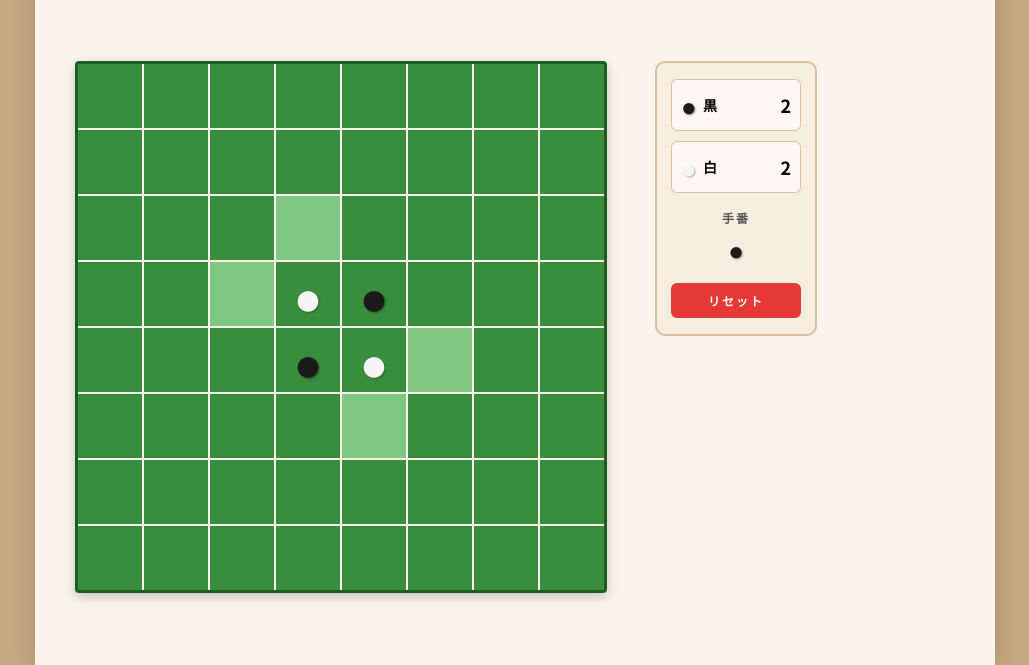
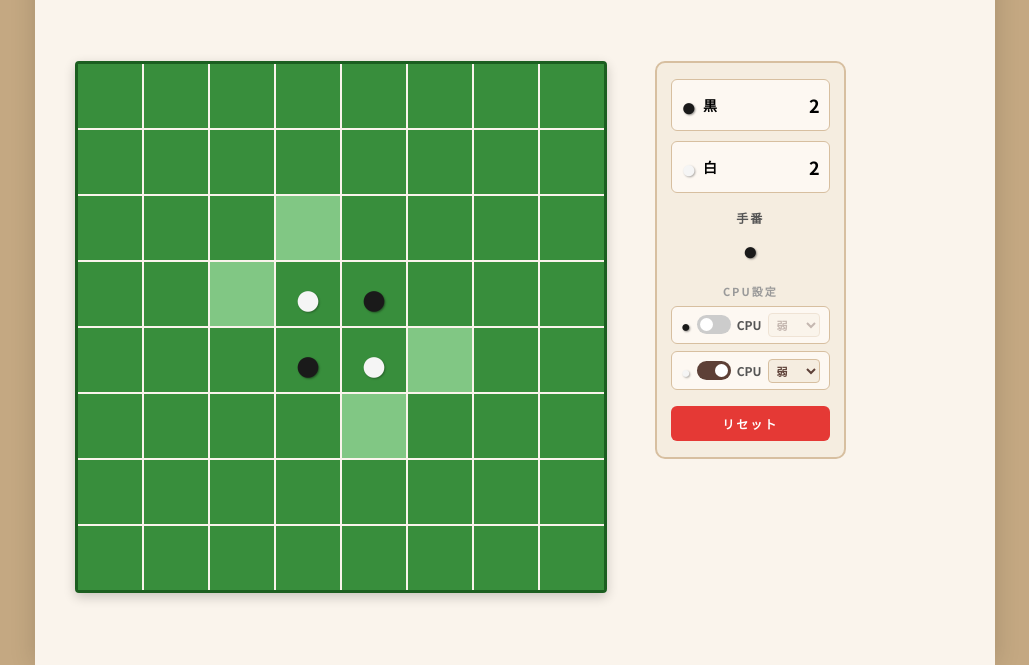
Before and after one commit to aousagi220/Usagi-Reversi, a plain HTML site: page index.html in a window 1280 px wide. Shown: the part 135-800 px from the top of the page, without its empty margins (125-1154 px from the left). Drawn offline with Linux system fonts and the light colour scheme.

Commit message:
CPU(弱い)機能の追加完了

```diff
--- a/JS/functionCpuFlow.js
+++ b/JS/functionCpuFlow.js
@@ -1,8 +1,4 @@
 let cpuTimerId = null;
-
-function clearTimeout(cpuTimerId) {
-  cpuTimerId = null;
-}
 
 function playCpuMove(cpuType) {
   const validMoves = getValidMoves();
@@ -26,16 +22,16 @@ function cpuTurn() {
   const cpuType = player === BLACK ? blackCpuType : whiteCpuType;
   if (playerName === TYPE_CPU) {
     if (cpuTimerId !== null) {
-      clearTimeout(cpuTimerId);
+      window.clearTimeout(cpuTimerId);
     }
     cpuTimerId = setTimeout(() => {
+      cpuTimerId = null;
       if (getValidMoves().length === 0) {
         passTurn();
         return;
       }
       playCpuMove(cpuType);
       proceedTurn();
-      cpuTimerId = null;
     }, 500);
   }
 }
--- a/JS/functionGameFlow.js
+++ b/JS/functionGameFlow.js
@@ -3,7 +3,8 @@ function resetGame() {
   boardReset();
   gameUI(countStone());
   hiddenResultModal();
-  clearTimeout(cpuTimeout);
+  window.clearTimeout(cpuTimerId);
+  cpuTimerId = null;
 }
 
 function gameEnd() {
@@ -25,14 +26,14 @@ function proceedTurn() {
   if (!hasValidMove(currentPlayer)) {
     if (isGameEnd()) {
       gameEnd();
-      clearTimeout(cpuTimeout);
+      window.clearTimeout(cpuTimerId);
+      cpuTimerId = null;
       return;
     } else {
       passTurn();
     }
   }
   cpuTurn();
-
 }
 
 function passTurn() {
--- a/JS/script.js
+++ b/JS/script.js
@@ -2,7 +2,7 @@ const EMPTY = 0; // no stone
 const BLACK = 1; // player 1
 const WHITE = 2; // player 2
 const TYPE_HUMAN = 0;
-const TYPE_CPU =1;
+const TYPE_CPU = 1;
 const BOARD_SIZE = 8;
 const WEAK = 0;
 const NORMAL = 1;
@@ -42,3 +42,21 @@ document.getElementById("reset-btn").addEventListener("click", () => {
 document.getElementById("rematch-btn").addEventListener("click", () => {
   resetGame();
 });
+
+document.getElementById("black-cpu-toggle").addEventListener("change", (e) => {
+  blackPlayerName = e.target.checked ? TYPE_CPU : TYPE_HUMAN;
+  document.getElementById("black-cpu-level").disabled = !e.target.checked;
+});
+
+document.getElementById("white-cpu-toggle").addEventListener("change", (e) => {
+  whitePlayerName = e.target.checked ? TYPE_CPU : TYPE_HUMAN;
+  document.getElementById("white-cpu-level").disabled = !e.target.checked;
+});
+
+document.getElementById("black-cpu-level").addEventListener("change", (e) => {
+  blackCpuType = parseInt(e.target.value, 10);
+});
+
+document.getElementById("white-cpu-level").addEventListener("change", (e) => {
+  whiteCpuType = parseInt(e.target.value, 10);
+});
--- a/index.css
+++ b/index.css
@@ -55,8 +55,14 @@ main {
 #board {
   margin: 8vh 6vh 8vh 0;
   display: grid;
-  grid-template-columns: repeat(var(--board-size), min(calc(64vh / var(--board-size)), calc(100vw / var(--board-size) - 40px), 80px));
-  grid-template-rows: repeat(var(--board-size), min(calc(64vh / var(--board-size)), calc(100vw / var(--board-size) - 40px), 80px));
+  grid-template-columns: repeat(
+    var(--board-size),
+    min(calc(64vh / var(--board-size)), calc(100vw / var(--board-size) - 40px), 80px)
+  );
+  grid-template-rows: repeat(
+    var(--board-size),
+    min(calc(64vh / var(--board-size)), calc(100vw / var(--board-size) - 40px), 80px)
+  );
   gap: 2px;
   border: 3px solid #1b5e20;
   border-radius: 4px;
@@ -176,6 +182,106 @@ main {
   background-color: #b71c1c;
 }
 
+/* ===== CPU Settings ===== */
+.cpu-settings {
+  width: 100%;
+  display: flex;
+  flex-direction: column;
+  gap: min(1vh, 7px);
+}
+
+.cpu-settings-title {
+  margin: 0;
+  font-size: min(1.6vh, 11px);
+  font-weight: 700;
+  color: #999;
+  letter-spacing: 2px;
+  text-align: center;
+}
+
+.cpu-row {
+  display: flex;
+  align-items: center;
+  gap: min(0.8vh, 6px);
+  background-color: #fdf8f2;
+  border: 1px solid #d7bfa0;
+  border-radius: 6px;
+  padding: min(0.8vh, 7px) min(1.2vh, 9px);
+}
+
+.cpu-player-icon {
+  font-size: min(2.4vh, 16px);
+  flex-shrink: 0;
+}
+
+/* Toggle switch */
+.toggle {
+  position: relative;
+  display: inline-block;
+  width: 34px;
+  height: 19px;
+  flex-shrink: 0;
+}
+
+.toggle input {
+  opacity: 0;
+  width: 0;
+  height: 0;
+}
+
+.toggle-slider {
+  position: absolute;
+  cursor: pointer;
+  inset: 0;
+  background-color: #ccc;
+  border-radius: 999px;
+  transition: background-color 0.2s;
+}
+
+.toggle-slider::before {
+  content: "";
+  position: absolute;
+  width: 13px;
+  height: 13px;
+  left: 3px;
+  top: 3px;
+  background-color: #fff;
+  border-radius: 50%;
+  transition: transform 0.2s;
+}
+
+.toggle input:checked + .toggle-slider {
+  background-color: #5d4037;
+}
+
+.toggle input:checked + .toggle-slider::before {
+  transform: translateX(15px);
+}
+
+.cpu-toggle-label {
+  font-size: min(1.8vh, 12px);
+  font-weight: 700;
+  color: #555;
+  flex: 1;
+}
+
+.cpu-level-select {
+  font-family: "Noto Sans JP", sans-serif;
+  font-size: min(1.6vh, 11px);
+  font-weight: 700;
+  color: #5d4037;
+  background-color: #f5ede0;
+  border: 1px solid #d7bfa0;
+  border-radius: 4px;
+  padding: 2px 4px;
+  cursor: pointer;
+}
+
+.cpu-level-select:disabled {
+  opacity: 0.35;
+  cursor: not-allowed;
+}
+
 /* ===== Pass Toast ===== */
 @keyframes toast-in {
   from {
@@ -231,8 +337,12 @@ main {
 
 /* ===== Result Modal ===== */
 @keyframes overlay-in {
-  from { opacity: 0; }
-  to   { opacity: 1; }
+  from {
+    opacity: 0;
+  }
+  to {
+    opacity: 1;
+  }
 }
 
 @keyframes modal-in {
@@ -382,8 +492,14 @@ main {
 
   #board {
     margin: 2vh 2vw 2vh 0;
-    grid-template-columns: repeat(var(--board-size), min(calc(76vh / var(--board-size)), calc(100vw / var(--board-size) - 40px), 80px));
-    grid-template-rows: repeat(var(--board-size), min(calc(76vh / var(--board-size)), calc(100vw / var(--board-size) - 40px), 80px));
+    grid-template-columns: repeat(
+      var(--board-size),
+      min(calc(76vh / var(--board-size)), calc(100vw / var(--board-size) - 40px), 80px)
+    );
+    grid-template-rows: repeat(
+      var(--board-size),
+      min(calc(76vh / var(--board-size)), calc(100vw / var(--board-size) - 40px), 80px)
+    );
   }
 
   .cell {
--- a/index.html
+++ b/index.html
@@ -38,6 +38,35 @@
               <p class="turn-label">手番</p>
               <span id="current-turn" class="stone-icon black">●</span>
             </div>
+            <div class="cpu-settings">
+              <p class="cpu-settings-title">CPU設定</p>
+              <div class="cpu-row">
+                <span class="stone-icon black cpu-player-icon">●</span>
+                <label class="toggle">
+                  <input type="checkbox" id="black-cpu-toggle" />
+                  <span class="toggle-slider"></span>
+                </label>
+                <span class="cpu-toggle-label">CPU</span>
+                <select id="black-cpu-level" class="cpu-level-select" disabled>
+                  <option value="0">弱</option>
+                  <option value="1">普通</option>
+                  <option value="2">強</option>
+                </select>
+              </div>
+              <div class="cpu-row">
+                <span class="stone-icon white cpu-player-icon">●</span>
+                <label class="toggle">
+                  <input type="checkbox" id="white-cpu-toggle" checked />
+                  <span class="toggle-slider"></span>
+                </label>
+                <span class="cpu-toggle-label">CPU</span>
+                <select id="white-cpu-level" class="cpu-level-select">
+                  <option value="0">弱</option>
+                  <option value="1">普通</option>
+                  <option value="2">強</option>
+                </select>
+              </div>
+            </div>
             <button id="reset-btn">リセット</button>
           </aside>
         </div>
```
